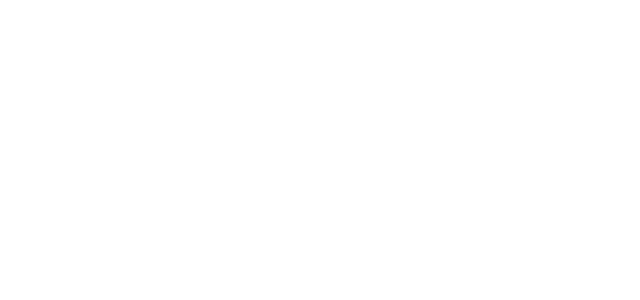
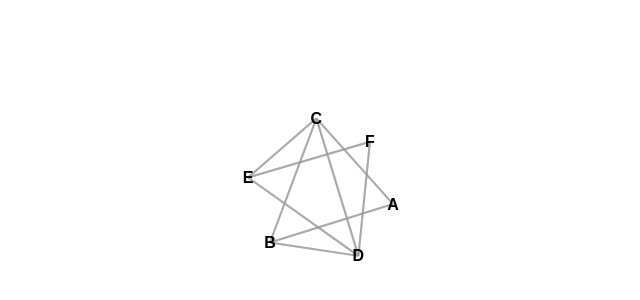
Before and after one commit to jwaldor/algorithm-visualization, a Next.js app in the folder visualization/algovis/: page /djikstra in a window 1280 px wide. Shown: the part 142-442 px from the top of the page, without its empty margins (106-746 px from the left). Built offline with nearby package versions, Linux system fonts and the light colour scheme.

Commit message:
create graph

```diff
--- a/visualization/algovis/src/app/djikstra/page.tsx
+++ b/visualization/algovis/src/app/djikstra/page.tsx
@@ -1,6 +1,10 @@
 "use client";
 
-import { createRef, useMemo, useState, forwardRef, useEffect, RefObject, useRef } from "react";
+import { createRef, useMemo, useState, forwardRef, useEffect, RefObject, useRef, useCallback } from "react";
+import * as d3 from 'd3';
+
+
+
 
 
 
@@ -13,7 +17,7 @@
     found: number | undefined;
 }
 
-const Circle = forwardRef<HTMLDivElement, CircleProps>(({ entry, executing, array, setNumbers, found }, ref) => {
+const Circle: React.FC<CircleProps> = ({ entry, executing, array, setNumbers, found }) => {
     const isFound = found === entry;
     const baseClasses = "w-20 h-20 rounded-full grid place-items-center text-white font-bold shadow-md transition-all duration-300";
     const colorClasses = isFound
@@ -21,7 +25,7 @@
         : "bg-blue-500 border-4 border-blue-700 hover:bg-blue-400";
 
     return (
-        <div ref={ref} className={`${baseClasses} ${colorClasses}`}>
+        <div className={`${baseClasses} ${colorClasses}`}>
             {executing ? (
                 array[entry]
             ) : (
@@ -41,7 +45,7 @@
             )}
         </div>
     );
-});
+};
 
 const PlusButton: React.FC<{ onClick: () => void }> = ({ onClick }) => (
     <button
@@ -153,8 +157,121 @@
   | { type: 'minimize_neighbors_step'; data: {current_node:string,neighbor:string,distances:Record<string,number>,newdist:number,edge_length:number} }
   | { type: 'finished'; data: {distances:Record<string,number>} }
 
+interface Node extends d3.SimulationNodeDatum {
+  id: string;
+}
+
+interface Link extends d3.SimulationLinkDatum<Node> {
+  source: string;
+  target: string;
+  value: number;
+}
+
+interface GraphProps {
+  graph: Record<string, Record<string, number>>;
+}
+
+const Graph: React.FC<GraphProps> = ({ graph }) => {
+  const [nodes, setNodes] = useState<Node[]>([]);
+  const [links, setLinks] = useState<Link[]>([]);
+
+  const svgRef = useRef<SVGSVGElement>(null);
+  const width = 800;
+  const height = 600;
+
+  useEffect(() => {
+    const nodesData: Node[] = Object.keys(graph).map(id => ({ id }));
+    const linksData: Link[] = [];
+
+    Object.entries(graph).forEach(([source, targets]) => {
+      Object.entries(targets).forEach(([target, value]) => {
+        linksData.push({ source, target, value });
+      });
+    });
+
+    setNodes(nodesData);
+    setLinks(linksData);
+
+    const simulation = d3.forceSimulation(nodesData)
+      .force('link', d3.forceLink(linksData).id((d: any) => d.id).distance(100))
+      .force('charge', d3.forceManyBody().strength(-300))
+      .force('center', d3.forceCenter(width / 2, height / 2));
+
+    simulation.on('tick', () => {
+      setNodes([...nodesData]);
+      setLinks([...linksData]);
+    });
+
+    return () => {
+      simulation.stop();
+    };
+  }, [graph]);
+
+  const dragStart = useCallback((event: any, d: any) => {
+    if (!event.active) d3.forceSimulation(nodes).alphaTarget(0.3).restart();
+    d.fx = d.x;
+    d.fy = d.y;
+  }, [nodes]);
+
+  const dragged = useCallback((event: any, d: any) => {
+    d.fx = event.x;
+    d.fy = event.y;
+  }, []);
+
+  const dragEnd = useCallback((event: any, d: any) => {
+    if (!event.active) d3.forceSimulation(nodes).alphaTarget(0);
+    d.fx = null;
+    d.fy = null;
+  }, [nodes]);
+
+  return (
+    <svg ref={svgRef} width={width} height={height}>
+      {links.map((link, index) => (
+        <line
+          key={index}
+          x1={(link.source as Node).x}
+          y1={(link.source as Node).y}
+          x2={(link.target as Node).x}
+          y2={(link.target as Node).y}
+          stroke="#999"
+          strokeOpacity={0.6}
+          strokeWidth={2}
+        />
+      ))}
+      {nodes.map((node) => (
+        <g
+          key={node.id}
+          transform={`translate(${node.x},${node.y})`}
+          onMouseDown={(e) => dragStart(e, node)}
+          onMouseMove={(e) => dragged(e, node)}
+          onMouseUp={(e) => dragEnd(e, node)}
+          onMouseLeave={(e) => dragEnd(e, node)}
+        >
+          {/* <Circle
+            entry={parseInt(node.id)}
+            array={[]}
+            executing={false}
+            setNumbers={() => {}}
+            found={undefined}
+          /> */}
+          <text
+            textAnchor="middle"
+            dominantBaseline="central"
+            fill="black"
+            fontSize="16px"
+            fontWeight="bold"
+          >
+            {node.id}
+          </text>
+        </g>
+      ))}
+    </svg>
+  );
+};
+
 export default function Page() {
-  const [algorithmState, setAlgorithmState] = useState<AlgorithmSnapshot>({type:"pre_algorithm"})
+  // const svgRef = useRef<SVGSVGElement>(null);
+  const [algorithmState, setAlgorithmState] = useState<AlgorithmSnapshot>({type:"pre_algorithm"});
   const complexWeightedGraph = {
     A: { B: 4, C: 2 },
     B: { A: 4, C: 1, D: 5 },
@@ -163,20 +280,16 @@
     E: { C: 10, D: 2, F: 3 },
     F: { D: 6, E: 3 },
   };
-  useEffect(() => {
-    djikstra(complexWeightedGraph,"A")
-  }, [])
-    function update(payload: AlgorithmSnapshot){
-
-    }
-
-    return (
-        <div className="p-8">
-
-        </div>
-    )
-}
 
 
-//set up callback so that it updates executionState
-//make djikstra call callback at each relevant portion in a way that can easily update executionstate
+  function update(payload: AlgorithmSnapshot) {
+    setAlgorithmState(payload);
+  }
+
+  return (
+    <div className="p-8">
+      {/* <svg ref={svgRef}></svg> */}
+      <Graph graph={complexWeightedGraph} />
+    </div>
+  );
+}
```
Also changed, not shown: package.json (added, +8 -0 lines), 1 other file (tests, documents, lock files or other folders).
